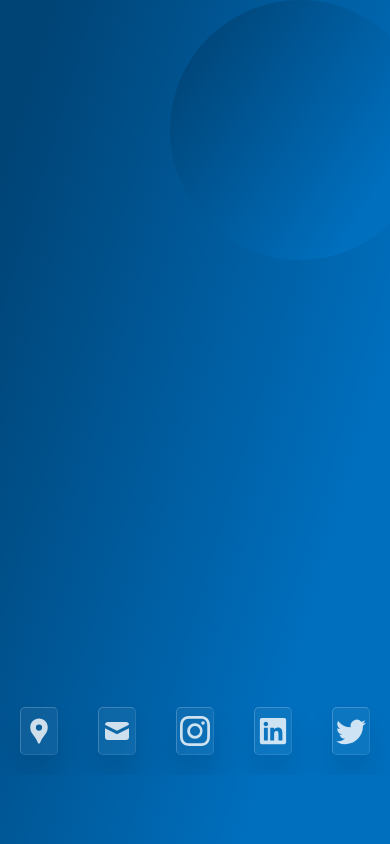
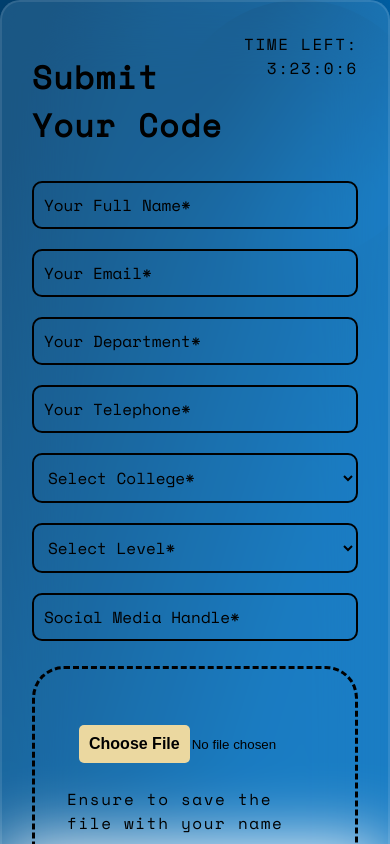
Before and after one commit to ABUAD-Salt-Valley-Associates-ASVA/submit-hack, a React (Create React App) app: page / in a window 390 px wide. Shown: the top 844 px of the page. Built offline with nearby package versions, Linux system fonts and the light colour scheme.

Commit message:
Fixed card center and social links

```diff
--- a/src/App.css
+++ b/src/App.css
@@ -1,6 +1,6 @@
 .back-g {
     height: 100vh;
     z-index: -1000000000;
-    position: absolute;
+    position: fixed;
     width: 100%;
 }
--- a/src/App.js
+++ b/src/App.js
@@ -9,7 +9,16 @@ function App() {
       <div className="back-g">
         <Bg />
       </div>
-      <div className="content">
+      <div
+        className="content"
+        style={{
+          minHeight: "100vh",
+          display: "flex",
+          flexDirection: "column",
+          justifyContent: "center",
+          alignItems: "center",
+        }}
+      >
         <Timer />
         <Footer />
       </div>
--- a/src/Components/Card.css
+++ b/src/Components/Card.css
@@ -33,8 +33,32 @@
 
 }
 
-@media only screen and (max-width: 700px) {
+@media only screen and (max-width: 740px) {
     .card-container {
-        visibility: hidden;
+        /* visibility: hidden; */
+        margin: 20px;
+        width: 90%;
+    }
+    .card-container .grid-container {
+        flex-direction: column;
     }
 }
+
+
+@media only screen and (max-width: 480px) {
+    .card-container {
+        width: 100%;
+        margin: 0px;
+    }
+    .footer-container {
+        flex-wrap: wrap;
+        flex-direction: row;
+    }
+    .footer-container > a {
+        flex-basis: calc(50% - 50px);
+        display: block;
+        display: flex;
+        justify-content: center;
+        align-items: center;
+    }
+}
--- a/src/Components/Form.css
+++ b/src/Components/Form.css
@@ -10,7 +10,6 @@
     font-style: normal;
     /* color: var(--color); */
     width: 100%;
-    height: 100%;
     outline: none;
     box-shadow: none;
     transition: all 0.3s ease-in-out;
@@ -21,6 +20,26 @@ input::placeholder {
     color: black;
 }
 
+.grid-container {
+    display: flex;
+    gap: 15px
+}
+
+.rw-rev {
+    flex-direction: row-reverse;
+}
+
+.col-f-1 {
+    flex: 1;
+}
+
+.col-f-1-2 {
+    flex: 1.2;
+}
+
+.col-f-2 {
+    flex: 2;
+}
 
 .submit {
     font-family: inherit;
--- a/src/Components/Form.jsx
+++ b/src/Components/Form.jsx
@@ -37,7 +37,8 @@ const Form = () => {
       >
         {({ values, isSubmitting, errors, handleChange, handleSubmit }) => (
           <form onSubmit={handleSubmit}>
-            <div className="right">
+            <div className="grid-container rw-rev">
+              <div className="col-f-1">
                 <Field
                   style={inputStyle}
                   name="name"
@@ -126,7 +127,7 @@ const Form = () => {
                   className="form_input"
                 />
               </div>
-            <div className="left">
+              <div className="col-f-1">
                 <div className="upload-container">
                   <div className="drop">
                     <Field
@@ -139,6 +140,7 @@ const Form = () => {
                       onChange={handleChange}
                     />
                     Ensure to save the file with your name
+                  </div>
                 </div>
               </div>
             </div>
--- a/src/index.css
+++ b/src/index.css
@@ -1,13 +1,20 @@
 @import url('https://fonts.googleapis.com/css2?family=Space+Mono&display=swap');
+
+*,*::before,*::after {
+  box-sizing: border-box;
+}
 
 html,
 body {
-  overflow: hidden;
   font-family: 'Space Mono', monospace;
   letter-spacing: 1.6px;
   margin: 0%;
 }
 
+#root {
+  min-height: 100vh;
+}
+
 :root{
   --color: #fff;
 }
```
Also changed, not shown: 1 other file (tests, documents, lock files or other folders). Lines whose indentation alone changed are shown as unchanged.
